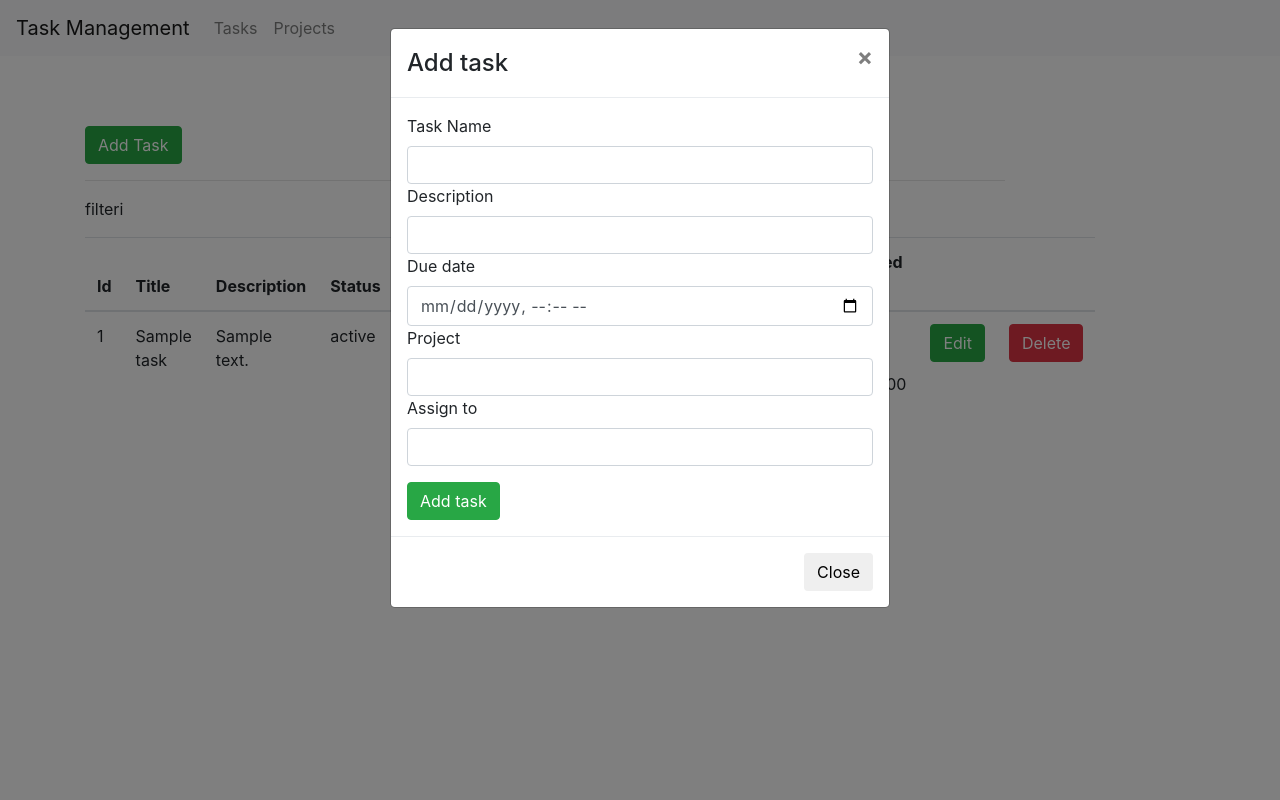
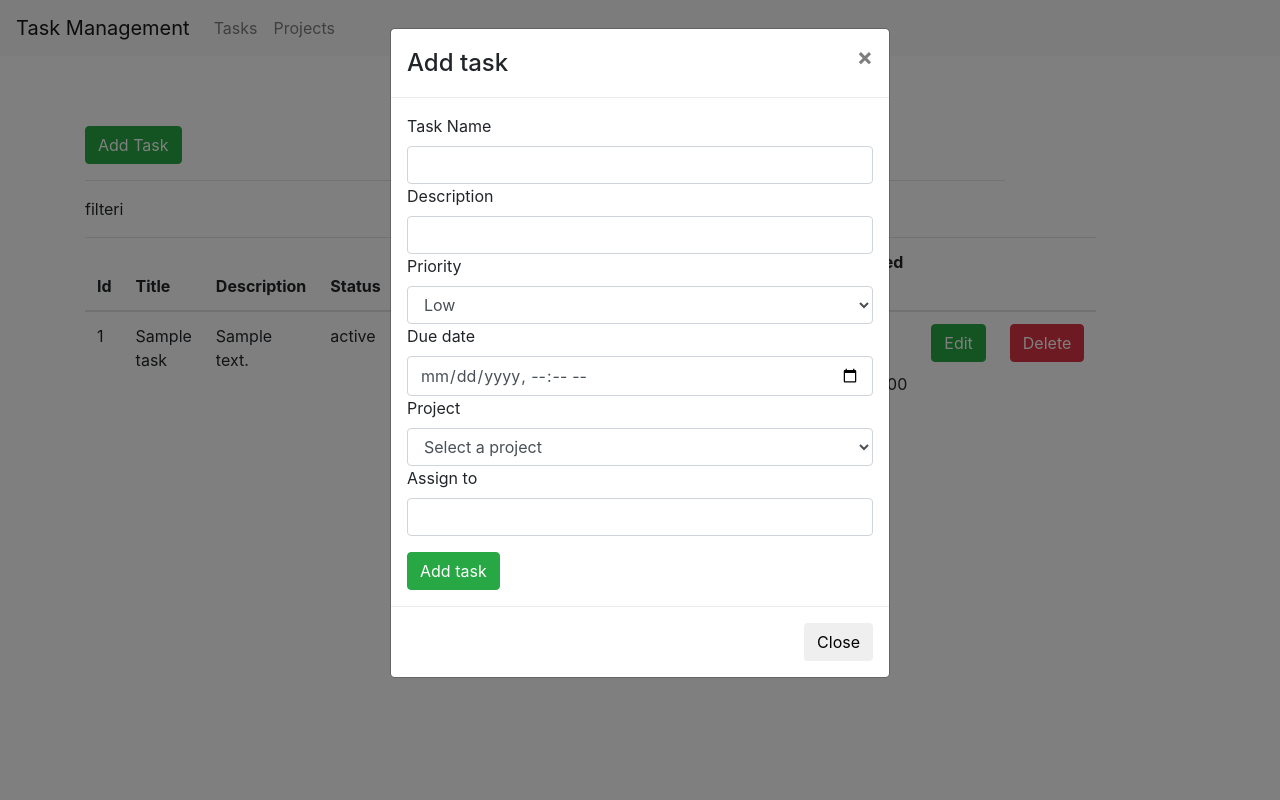
Before and after one commit to petrovska4/Task-Management, a PHP site: page / in a window 1280 px wide, after a click on "Add Task". Run offline with PHP 8.4, Linux system fonts and the light colour scheme; tables that the repository leaves empty or names only in its code hold one stand-in row (values such as "Sample post"); some libraries are stand-ins or nearby versions.

Commit message:
making priority and status to be enum and limiting the due date

```diff
--- a/app/models/project.php
+++ b/app/models/project.php
@@ -7,10 +7,10 @@ function get_project($project_id) {
   $statement = $db ->prepare($query);
 
   $statement->bind_param("i", $project_id);
-
   $statement->execute();
-  $project = $statement->fetch();
-  $statement->closeCursor();
+  $result = $statement->get_result();
+  $project = $result->fetch_assoc();
+  $statement->close();
 
   return $project;
 }
@@ -72,4 +72,16 @@ function edit_project($id, $name, $description, $created_by) {
 
   $statement->close();
 }
+
+function project_exists($project_id) {
+  global $db;
+  $query = 'SELECT COUNT(*) FROM project WHERE id = ?';
+
+  $statement = $db->prepare($query);
+  $statement->bind_param('i', $project_id);
+  $statement->execute();
+  $result = $statement->get_result();
+
+  return $result->fetch_row()[0] > 0;
+}
 ?>
--- a/app/views/tasks/add.php
+++ b/app/views/tasks/add.php
@@ -11,10 +11,22 @@
         <input type="text" required name="task" class="form-control">
         <label>Description</label>
         <input type="text" required name="description" class="form-control">
+        <label>Priority</label>
+        <select name="priority" class="form-control">
+          <option value="Low">Low</option>
+          <option value="Medium">Medium</option>
+          <option value="High">High</option>
+        </select>
         <label>Due date</label>
         <input type="datetime-local" required name="due_date" class="form-control">
         <label>Project</label>
-        <input type="text" required name="project" class="form-control">
+        <select required name="project" class="form-control">
+          <option value="" disabled selected>Select a project</option> <!-- Optional placeholder -->
+          <?php
+          while ($project = $projects->fetch_assoc()) { ?>
+              <option value="<?php echo $project['id']; ?>"><?php echo htmlspecialchars($project['name']); ?></option>
+          <?php } ?>
+        </select>
         <label>Assign to</label>
         <input type="text" required name="assigned_to" class="form-control">
       </div>
--- a/app/views/tasks/edit.php
+++ b/app/views/tasks/edit.php
@@ -18,6 +18,18 @@ include '../../models/db.php';
         <input type="text" id="editTaskName" required name="task" class="form-control">
         <label>Description</label>
         <input type="text" id="editDescription" required name="description" class="form-control">
+        <label>Status</label>
+        <select id="editTaskStatus" required name="status" class="form-control">
+          <option value="To Do">To Do</option>
+          <option value="In Progress">In Progress</option>
+          <option value="Done">Done</option>
+        </select>
+        <label>Priority</label>
+        <select id="editTaskPriority" required name="priority" class="form-control">
+          <option value="Low">Low</option>
+          <option value="Medium">Medium</option>
+          <option value="High">High</option>
+        </select>
         <label>Due date</label>
         <input type="datetime-local" id="editDueDate" required name="due_date" class="form-control">
         <label>Project</label>
--- a/app/views/tasks/index.php
+++ b/app/views/tasks/index.php
@@ -1,8 +1,17 @@
 <?php include '../../models/db.php';
+include '../../models/project.php';
 
 $sql = "select * from task";
 
 $rows = $db->query($sql);
+
+?>
+<?php
+// include '../../models/db.php';
+
+$sql2 = "select name, id from project";
+
+$projects = $db->query($sql2);
 
 ?>
 
@@ -35,11 +44,11 @@ $rows = $db->query($sql);
               <th scope="col">Title</th>
               <th scope="col">Description</th>
               <th scope="col">Status</th>
-              <th scope="col">Priority</th>
               <th scope="col">Due date</th>
               <th scope="col">Project</th>
               <th scope="col">Created by</th>
               <th scope="col">Assigned to</th>
+              <th scope="col">Priority</th>
               <th scope="col">Created at</th>
               <th></th>
               <th></th>
@@ -52,17 +61,33 @@ $rows = $db->query($sql);
                 <td class="col-md-10"><?php echo $row['title'] ?></td>
                 <td class="col-md-10"><?php echo $row['description'] ?></td>
                 <td scope="row"><?php echo $row['status'] ?></td>
-                <td scope="row"><?php echo $row['priority'] ?></td>
                 <td scope="row"><?php echo $row['due_date'] ?></td>
-                <td scope="row"><?php echo $row['project_id'] ?></td>
+                <td scope="row"><?php $project = get_project($row['project_id']);
+                  echo htmlspecialchars($project['name']) ?></td>
                 <td scope="row"><?php echo $row['created_by'] ?></td>
                 <td scope="row"><?php echo $row['assigned_to'] ?></td>
+                <td scope="row" style="background-color:
+                  <?php
+                    if ($row['priority'] == 'Low') {
+                      echo '#fff176';
+                    } elseif ($row['priority'] == 'Medium') {
+                      echo '#ffb74d';
+                    } elseif ($row['priority'] == 'High') {
+                      echo '#ff8a65';
+                    } else {
+                      echo 'transparent'; // Default color if none matches
+                    }
+                  ?>;">
+                  <?php echo htmlspecialchars($row['priority']); ?>
+                </td>
                 <td scope="row"><?php echo $row['created_at'] ?></td>
                 <td>
                   <button type="button" class="btn btn-success" data-toggle="modal" data-target="#editTask" onclick="populateEditModal(
                     <?php echo $row['id']; ?>,
                     '<?php echo htmlspecialchars($row['title']); ?>',
                     '<?php echo htmlspecialchars($row['description']); ?>',
+                    '<?php echo htmlspecialchars($row['status']); ?>',
+                    '<?php echo htmlspecialchars($row['priority']); ?>',
                     '<?php echo htmlspecialchars($row['due_date']); ?>',
                     <?php echo $row['project_id']; ?>,
                     <?php echo $row['assigned_to']; ?>
@@ -85,10 +110,12 @@ $rows = $db->query($sql);
   </div>
 </div>
 <script>
-  function populateEditModal(taskId, title, description, dueDate, projectId, assignedTo) {
+  function populateEditModal(taskId, title, description, status, priority, dueDate, projectId, assignedTo) {
     document.getElementById('editTaskId').value = taskId;
     document.getElementById('editTaskName').value = title;
     document.getElementById('editDescription').value = description;
+    document.getElementById('editTaskStatus').value = status;
+    document.getElementById('editTaskPriority').value = priority;
 
     const dueDateTime = new Date(dueDate).toISOString().slice(0, 16);
     document.getElementById('editDueDate').value = dueDateTime;
```
Also changed, not shown: app/controllers/taskController.php (+24 -5 lines), app/libraries/taskLibrary.php (added, +15 -0 lines), app/models/task.php (+6 -5 lines), app/views/projects/index.php (+15 -9 lines).
